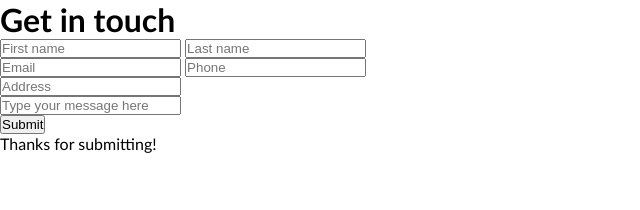
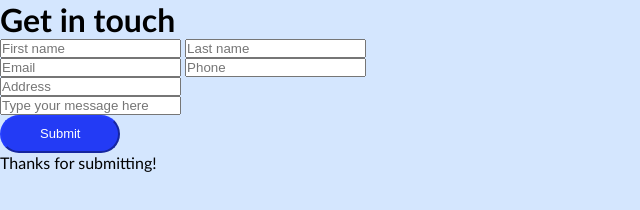
Before and after one commit to melanijaa/20-7-week-test, a website: page index.html in a window 1280 px wide. Shown: the whole page, without its empty margins (0-640 px from the left). Drawn offline with Linux system fonts and the light colour scheme.

Commit message:
btn style

```diff
--- a/css/base.css
+++ b/css/base.css
@@ -19,5 +19,7 @@ body {
     --form4: #A5B1FD;
     --main-text: #1E2DB3;
     --btn: #233BF5;
-    --text: #89DCC5;
+    --btn-border: #233BF3;
+    --text: #fff;
+    --text1: #89DCC5;
 }
--- a/css/button.css
+++ b/css/button.css
@@ -0,0 +1,13 @@
+.btn {
+    font-size: 13px;
+    line-height: 16px;
+    padding: 9px;
+    padding-left: 38px;
+    padding-right: 38px;
+    border-radius: 19px;
+    border-color: var(--btn-border);
+    background-color: var(--btn);
+    color: var(--text);
+    cursor: pointer;
+    font-weight: 545;
+}
--- a/css/main.css
+++ b/css/main.css
@@ -0,0 +1,3 @@
+body {
+    background-color: var(--body);
+}
```
